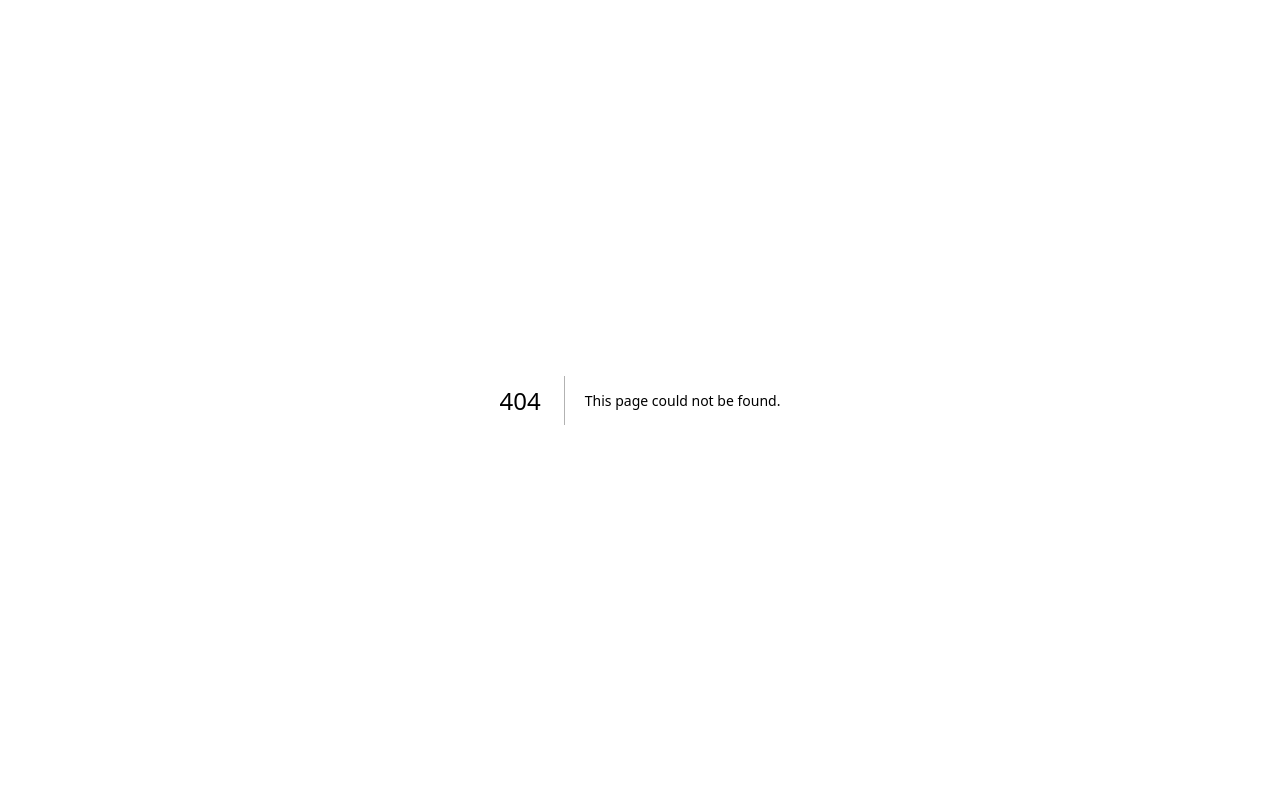
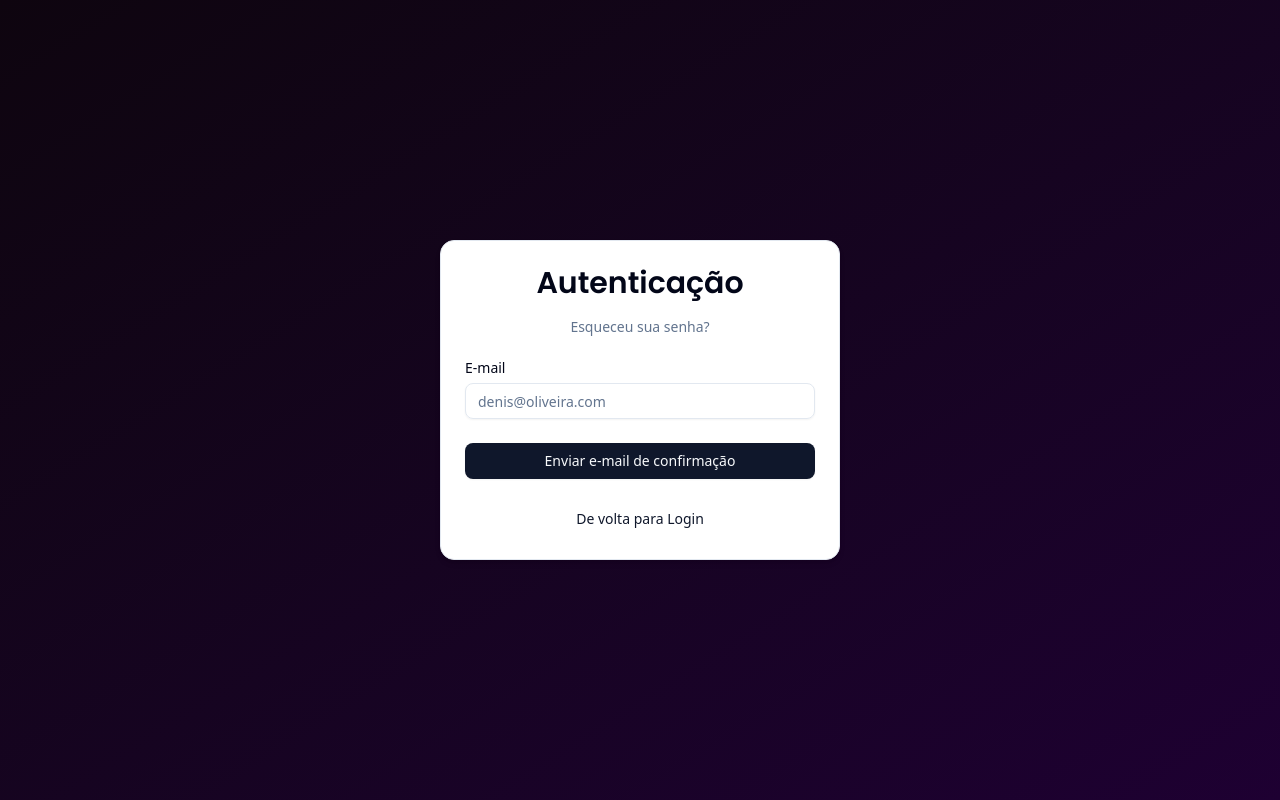
Before and after one commit to lucasalbuquerque57/mythras-omnibus, a Next.js app: page /auth/reset in a window 1280 px wide. Before the commit this address had no page. Built offline with nearby package versions, Linux system fonts and the light colour scheme.

Commit message:
I'll rename some stuff, might cause breakage

```diff
--- a/src/actions/login.ts
+++ b/src/actions/login.ts
@@ -6,7 +6,7 @@ import { signIn } from '@authMain';
 import { LoginSchema } from '@/schemas/users';
 import { DEFAULT_LOGIN_REDIRECT } from '@/routes';
 import { AuthError } from 'next-auth';
-import { getUserByEmail } from "@/util/user";
+import { getUserByEmail } from '@/util/user';
 import { generateVerificationToken } from '@/lib/tokens';
 import { sendVerificationEmail } from '@/lib/mail';
 
--- a/src/actions/new-verification.ts
+++ b/src/actions/new-verification.ts
@@ -2,7 +2,7 @@
 
 import { db } from '@/lib/db';
 import { getUserByEmail } from '@/util/user';
-import { getVerificationTokenByToken } from "@/lib/verification-token";
+import { getVerificationTokenByToken } from '@/lib/verification-token';
 import { generateVerificationToken } from '@/lib/tokens';
 
 export const newVerification = async (token: string)=> {
--- /dev/null
+++ b/src/actions/reset-user-info.ts
@@ -0,0 +1,27 @@
+'use server';
+
+import * as z from 'zod';
+
+import { ResetInfoSchema } from '@/schemas/users';
+import { getUserByEmail } from '@/util/user';
+
+export const reset = async (values: z.infer<typeof ResetInfoSchema>) => {
+    const validatedFields = ResetInfoSchema.safeParse(values);;
+
+    if (!validatedFields.success) {
+        return { error: 'E-mail inválido!'};
+    }
+
+    const { email } = validatedFields.data;
+
+    const existingUser = await getUserByEmail(email);
+
+    if (!existingUser) {
+        return { error: 'E-mail não encontrado' };
+    }
+
+    // TODO: Generate token and send the confirmation email
+
+    return { success: 'E-mail de confirmação enviado!'};
+
+}
--- /dev/null
+++ b/src/app/auth/reset/page.tsx
@@ -0,0 +1,9 @@
+import {ResetForm} from "@/components/auth/reset-form";
+
+const ResetPage = () => {
+    return (
+        <ResetForm />
+    );
+};
+
+export default ResetPage;
--- a/src/components/auth/login-form.tsx
+++ b/src/components/auth/login-form.tsx
@@ -1,4 +1,4 @@
-"use client";
+'use client';
 
 import {useState, useTransition} from 'react';
 import * as z from 'zod';
@@ -17,10 +17,11 @@ import {
     FormItem, FormLabel,
     FormMessage,
 } from '@/components/ui/form';
-import {Button} from "@/components/ui/button";
-import {FormError} from "@/components/form-error";
-import {FormSuccess} from "@/components/form-success";
-import {login} from "@/actions/login";
+import {Button} from '@/components/ui/button';
+import {FormError} from '@/components/form-error';
+import {FormSuccess} from '@/components/form-success';
+import {login} from '@/actions/login';
+import Link from 'next/link';
 
 
 export const LoginForm = () => {
@@ -119,6 +120,16 @@ export const LoginForm = () => {
                                         type='password'
                                     />
                                 </FormControl>
+                                <Button
+                                    size='sm'
+                                    variant='link'
+                                    asChild
+                                    className='px-0 font-normal'
+                                >
+                                    <Link href={'/auth/reset'}>
+                                        Esqueci minha senha
+                                    </Link>
+                                </Button>
                                 <FormMessage/>
                             </FormItem>
                         )}
--- a/src/components/auth/new-verification-form.tsx
+++ b/src/components/auth/new-verification-form.tsx
@@ -7,12 +7,12 @@ import { FormSuccess } from '@/components/form-success';
 
 import { newVerification } from '@/actions/new-verification';
 
-import { useSearchParams } from "next/navigation";
+import { useSearchParams } from 'next/navigation';
 import { useCallback, useEffect, useState} from 'react';
 
 export const NewVerificationForm = () => {
     const searchParams = useSearchParams();
-    const token = searchParams.get("token");
+    const token = searchParams.get('token');
     const [error, setError] = useState<string | undefined>();
     const [success, setSuccess] = useState<string | undefined>();
 
--- /dev/null
+++ b/src/components/auth/reset-form.tsx
@@ -0,0 +1,98 @@
+'use client';
+
+import {useState, useTransition} from 'react';
+import * as z from 'zod';
+
+import { zodResolver} from '@hookform/resolvers/zod';
+import { useForm } from 'react-hook-form';
+
+import {LoginSchema, ResetInfoSchema} from '@/schemas/users';
+import {CardWrapper } from '@/components/auth/card-wrapper';
+import { Input } from '@/components/ui/input';
+import {
+    Form,
+    FormControl,
+    FormField,
+    FormItem, FormLabel,
+    FormMessage,
+} from '@/components/ui/form';
+import {Button} from '@/components/ui/button';
+import {FormError} from '@/components/form-error';
+import {FormSuccess} from '@/components/form-success';
+import {reset} from '@/actions/reset-user-info';
+
+
+
+export const ResetForm = () => {
+
+  const [error, setError] = useState<string | undefined>();
+  const [success, setSuccess] = useState<string | undefined>();
+  const [isPending, startTransition] = useTransition();
+  const form = useForm<z.infer<typeof ResetInfoSchema>>({
+      resolver: zodResolver(ResetInfoSchema),
+      defaultValues: {
+          email: '',
+      },
+  });
+
+  const onSubmit = (values: z.infer<typeof ResetInfoSchema> ) => {
+      setError('');
+      setSuccess('');
+
+      startTransition(() => {
+
+              reset(values)
+                  .then((data) => {
+                      setError(data?.error);
+                      setSuccess(data?.success);
+                  });
+      });
+
+  };
+
+  return (
+      <CardWrapper
+          headerLabel='Esqueceu sua senha?'
+          backButtonLabel='De volta para Login'
+          backButtonHref='/auth/login'
+      >
+        <Form {...form}>
+            <form
+                onSubmit={form.handleSubmit(onSubmit)}
+                className='space-y-6'
+            >
+                <div className='space-y-4'>
+                    <FormField
+                        control={form.control}
+                        name='email'
+                        render={({ field }) => (
+                            <FormItem>
+                                <FormLabel>E-mail</FormLabel>
+                                <FormControl>
+                                    <Input
+                                        {...field}
+                                        disabled={isPending}
+                                        placeholder='denis@oliveira.com'
+                                        type='email'
+                                    />
+                                </FormControl>
+                                <FormMessage/>
+                            </FormItem>
+                        )}
+                    />
+
+                </div>
+                <FormError message={error} />
+                <FormSuccess message={success}/>
+                <Button
+                    disabled={isPending}
+                    type='submit'
+                    className='w-full'
+                >
+                    Enviar e-mail de confirmação
+                </Button>
+            </form>
+        </Form>
+      </CardWrapper>
+  );
+};
--- a/src/routes.ts
+++ b/src/routes.ts
@@ -10,7 +10,7 @@ export const publicRoutes = [
     '/',
     '/auth/new-verification',
 ];
-
+/*new-verification is not included in authRoutes because it might be used in the settings to reset email
 
 /**
  * An array of routes that are used for authentication.
@@ -22,6 +22,7 @@ export const authRoutes = [
     '/auth/login',
     '/auth/register',
     '/auth/error',
+    '/auth/reset'
 ];
 
 
--- a/src/schemas/users/index.ts
+++ b/src/schemas/users/index.ts
@@ -13,6 +13,11 @@ const passwordValidation = z.string()
 const emailValidation = z.string()
         .email('Endereço de e-mail inválido')
         .optional();
+
+// used to reset email or password, depending on where it is called (settings page = email, login page = password)
+export const ResetInfoSchema = z.object({
+    email: emailValidation,
+});
 
 export const LoginSchema = z.object({
     email: emailValidation,
```
Also changed, not shown: 1 other file (tests, documents, lock files or other folders).
